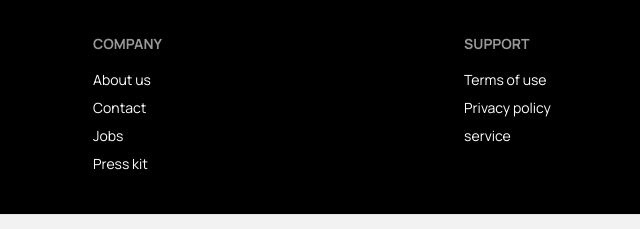
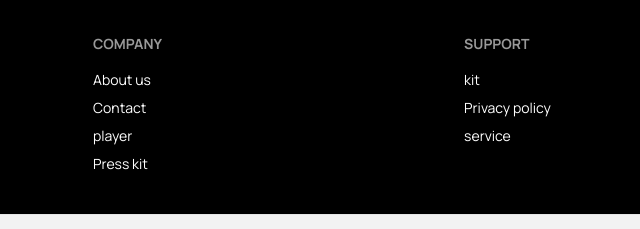
Before and after one commit to minhaz11ee/B9A3-Hockey, a plain HTML site: page index.html in a window 1280 px wide. Shown: the part 3049-3278 px from the top of the page, 403-1043 px from the left. Drawn offline with nearby package versions, Linux system fonts and the light colour scheme.

Commit message:
2nd chance

```diff
--- a/index.html
+++ b/index.html
@@ -327,12 +327,12 @@
           <header class="footer-title">Company</header>
           <a class="link link-hover">About us</a>
           <a class="link link-hover">Contact</a>
-          <a class="link link-hover">Jobs</a>
+          <a class="link link-hover"> player </a>
           <a class="link link-hover">Press kit</a>
         </nav>
         <nav>
           <header class="footer-title">Support</header>
-          <a class="link link-hover">Terms of use</a>
+          <a class="link link-hover">kit</a>
           <a class="link link-hover">Privacy policy</a>
           <a class="link link-hover">service</a>
         </nav>
```
